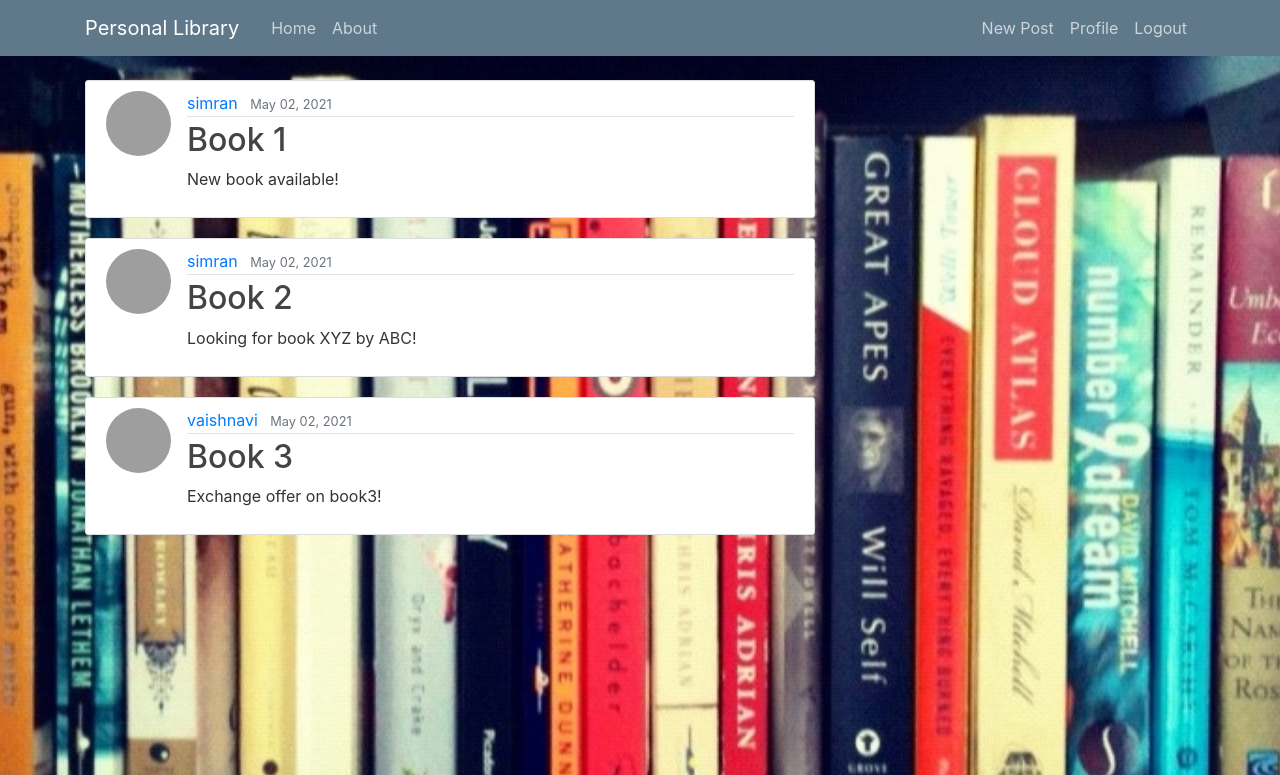
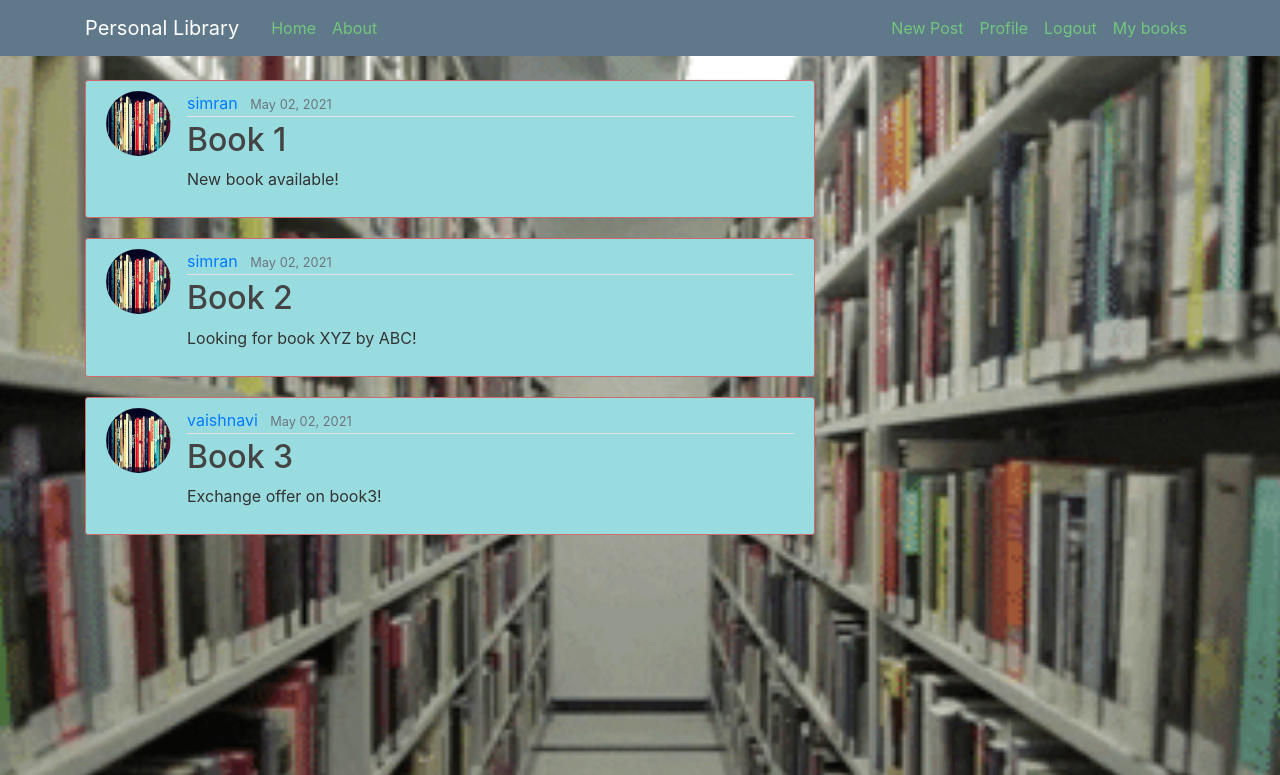
Before and after one commit to VaishnaviDhulipalla2902/DevOps_Project, a Django app: page / in a window 1280 px wide. Shown: the top 775 px of the page. Run offline with Django 3.2, Linux system fonts and the light colour scheme; a user stored in the database is signed in; data comes from the database, SQL or seed files in the repository; both versions use the stored data as it was after the commit; some libraries are stand-ins or nearby versions; grey boxes are pictures that could not be loaded.

Commit message:
background update

```diff
--- a/library/static/library/main.css
+++ b/library/static/library/main.css
@@ -17,7 +17,7 @@ body {
   }
 
   .site-header .navbar-nav .nav-link {
-    color: #cbd5db;
+    color: #72c77d;
   }
 
   .site-header .navbar-nav .nav-link:hover {
@@ -29,9 +29,9 @@ body {
   }
 
   .content-section {
-    background: #ffffff;
+    background: #99dce0;
     padding: 10px 20px;
-    border: 1px solid #dddddd;
+    border: 1px solid #cc6c6c;
     border-radius: 3px;
     margin-bottom: 20px;
   }
--- a/library/templates/library/base.html
+++ b/library/templates/library/base.html
@@ -18,7 +18,7 @@
         <title>Personal Library</title>
     {% endif %}
 </head>
-<body id="bg" style="background-image: url('{% static 'library/book.jpg' %}');">
+<body id="bg" style="background-image: url('{% static 'library/giphy.gif' %}');">
     <header class="site-header">
       <nav class="navbar navbar-expand-md navbar-dark bg-steel fixed-top">
         <div class="container">
@@ -37,6 +37,7 @@
                 <a class="nav-item nav-link" href="#">New Post</a>
                 <a class="nav-item nav-link" href="#">Profile</a>
                 <a class="nav-item nav-link" href="#">Logout</a>
+                <a class="nav-item nav-link" href="#">My books</a>
               {% else %}
                 <a class="nav-item nav-link" href="#">Login</a>
                 <a class="nav-item nav-link" href="#">Register</a>
--- a/library/templates/library/home.html
+++ b/library/templates/library/home.html
@@ -2,7 +2,7 @@
 {% block content %}
     {% for post in posts %}
         <article class="media content-section">
-          <img class="rounded-circle article-img" src="#">
+          <img class="rounded-circle article-img" src="static/library/book.jpg">
           <div class="media-body">
             <div class="article-metadata">
               <a class="mr-2" href="#">{{ post.author }}</a>
--- a/library/views.py
+++ b/library/views.py
@@ -1,21 +1,8 @@
 from django.shortcuts import render
+
 from .models import Post
 # from django.http import HttpResponse
 
-posts = [
-    {
-        'author':'Vaishnavi Dhulipalla',
-        'title' : 'Current Reads',
-        'content': 'I am currently reading The Fountain Head by Ayn Rand.',
-        'date_posted': 'May 1, 2021'
-    },
-        {
-        'author':'Simran Basu',
-        'title' : 'My all-time favourite book!',
-        'content': '**Fill in some info**',
-        'date_posted': 'May 1, 2021'
-    }
-]
 def home(request):
     context={
         'posts' : Post.objects.all()
```
Also changed, not shown: db.sqlite3, library/static/library/giphy.gif (added).
